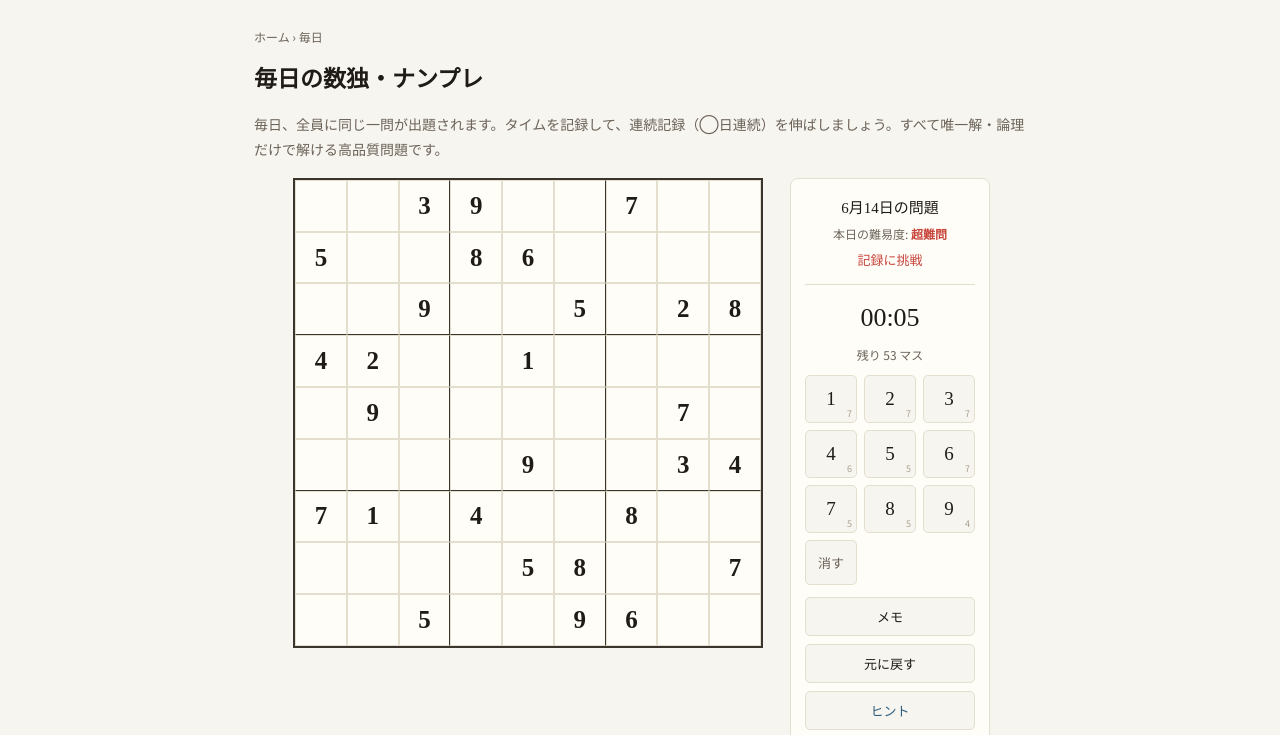
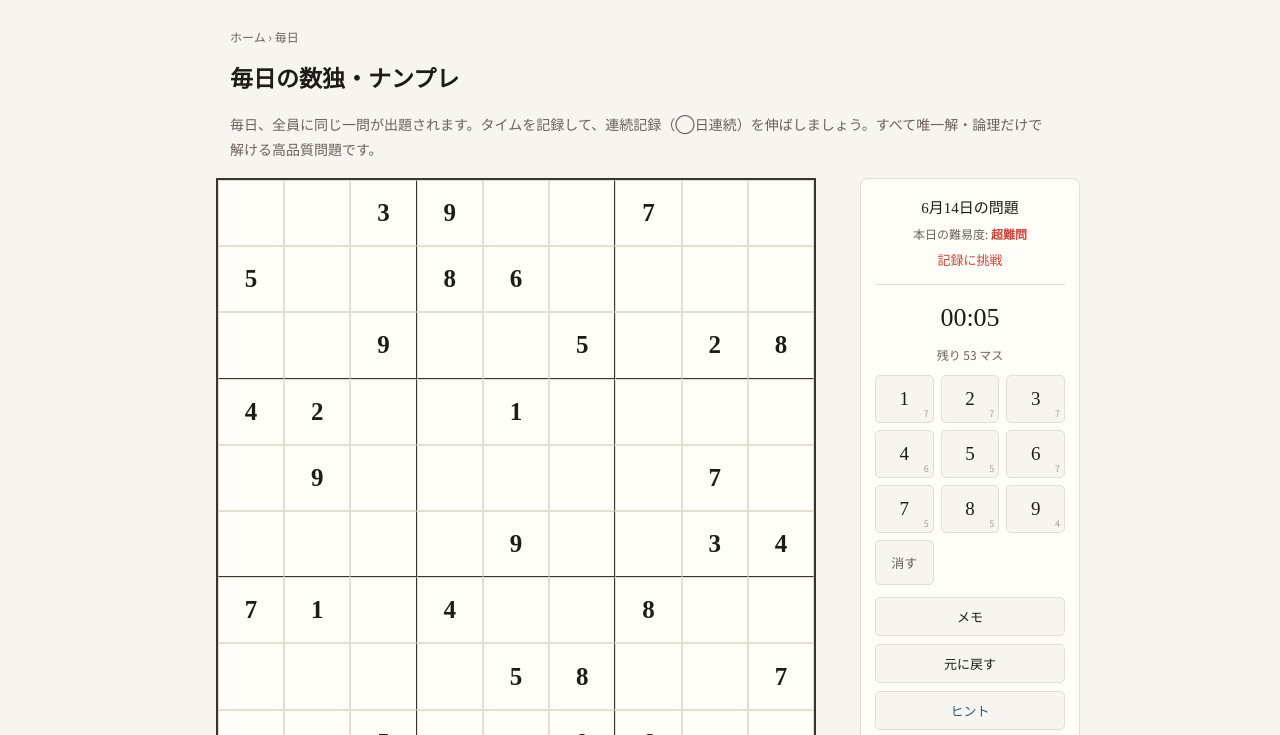
Before and after one commit to rusherxie-sudo/numpredo, an Astro site: page /daily in a window 1280 px wide. Shown: the part 65-800 px from the top of the page. Built offline with nearby package versions, Linux system fonts and the light colour scheme; Astro itself is replaced by a stand-in of ours.

Commit message:
feat: 游戏区自适应宽屏放大（棋盘 470→600，操作面积更大）
之前游戏区限 700px 居中、棋盘偏小。改为：
- play/daily 用 wide 容器，游戏区 sk-layout 撑到 880px、棋盘上限 600px
  → 大屏棋盘明显变大、随屏幕自适应缩放，操作更方便
- 数字键盘栏 196→220px，按键更大
- 文本解说部分用 .px-text 限宽 820px 居中，保持可读
- 移动端 media 规则不变（单列、棋盘满宽）

Co-Authored-By: Claude Opus 4.8 (1M context) <noreply@anthropic.com>

```diff
--- a/src/components/SudokuGame.astro
+++ b/src/components/SudokuGame.astro
@@ -26,9 +26,9 @@ const setJson = JSON.stringify(set);
 
 <style is:global>
   [data-sudoku] { margin: 6px 0 26px; }
-  .sk-layout { display: grid; grid-template-columns: 1fr 200px; gap: 24px; align-items: start; max-width: 700px; margin: 0 auto; }
+  .sk-layout { display: grid; grid-template-columns: 1fr 220px; gap: 28px; align-items: start; max-width: 880px; margin: 0 auto; }
   .sk-left { min-width: 0; position: relative; }
-  .sk-board { display: grid; grid-template-columns: repeat(9, 1fr); aspect-ratio: 1; max-width: 470px; margin: 0 auto; border: 2px solid var(--thick); background: var(--card); }
+  .sk-board { display: grid; grid-template-columns: repeat(9, 1fr); aspect-ratio: 1; max-width: 600px; margin: 0 auto; border: 2px solid var(--thick); background: var(--card); }
   .sk-cell { border: 0.5px solid var(--line); background: transparent; display: flex; align-items: center; justify-content: center; font-size: clamp(18px, 4.4vw, 25px); cursor: pointer; padding: 0; position: relative; color: var(--ai); font-family: var(--sans); font-weight: 500; transition: background 0.12s; }
   .sk-cell.sk-br { border-right: 1.5px solid var(--thick); }
   .sk-cell.sk-bb { border-bottom: 1.5px solid var(--thick); }
--- a/src/pages/daily.astro
+++ b/src/pages/daily.astro
@@ -20,25 +20,30 @@ const webAppSchema = {
 };
 ---
 
-<Base title={title} description={description} canonical={url}>
+<Base title={title} description={description} canonical={url} wide>
   <Fragment slot="head">
     <script type="application/ld+json" set:html={JSON.stringify(webAppSchema)} />
   </Fragment>
 
+  <div class="px-text">
     <nav class="crumb"><a href="/">ホーム</a> › 毎日</nav>
     <h1>毎日の数独・ナンプレ</h1>
     <p class="lead">毎日、全員に同じ一問が出題されます。タイムを記録して、連続記録（◯日連続）を伸ばしましょう。すべて唯一解・論理だけで解ける高品質問題です。</p>
+  </div>
 
   <SudokuGame level="advanced" levelJa="毎日" daily url={url} set={set} />
 
+  <div class="px-text">
     <h2>もっと遊ぶ</h2>
     <ul>
       <li><a href="/play/beginner/">初級</a> / <a href="/play/intermediate/">中級</a> / <a href="/play/advanced/">上級</a> / <a href="/play/hard/">難問</a> / <a href="/play/extreme/">超難問</a></li>
       <li><a href="/guide/how-to-solve/">解き方ガイド</a> ・ <a href="/print/">問題集を印刷</a></li>
     </ul>
     <p class="note">※ タイムと連続記録はお使いの端末に保存されます（登録不要）。日付が変わると新しい問題に切り替わります。</p>
+  </div>
 
   <style is:global>
+    .px-text { max-width: 820px; margin: 0 auto; }
     .crumb { font-size: 12px; color: var(--sub); margin-bottom: 10px; } .crumb a { color: var(--sub); text-decoration: none; }
     .lead { color: var(--sub); font-size: 14px; margin: 0 0 16px; }
     main ul { line-height: 2; } main ul a { color: var(--ai); }
```
Also changed, not shown: src/pages/play/[level].astro (+6 -1 lines). Lines whose indentation alone changed are shown as unchanged.
